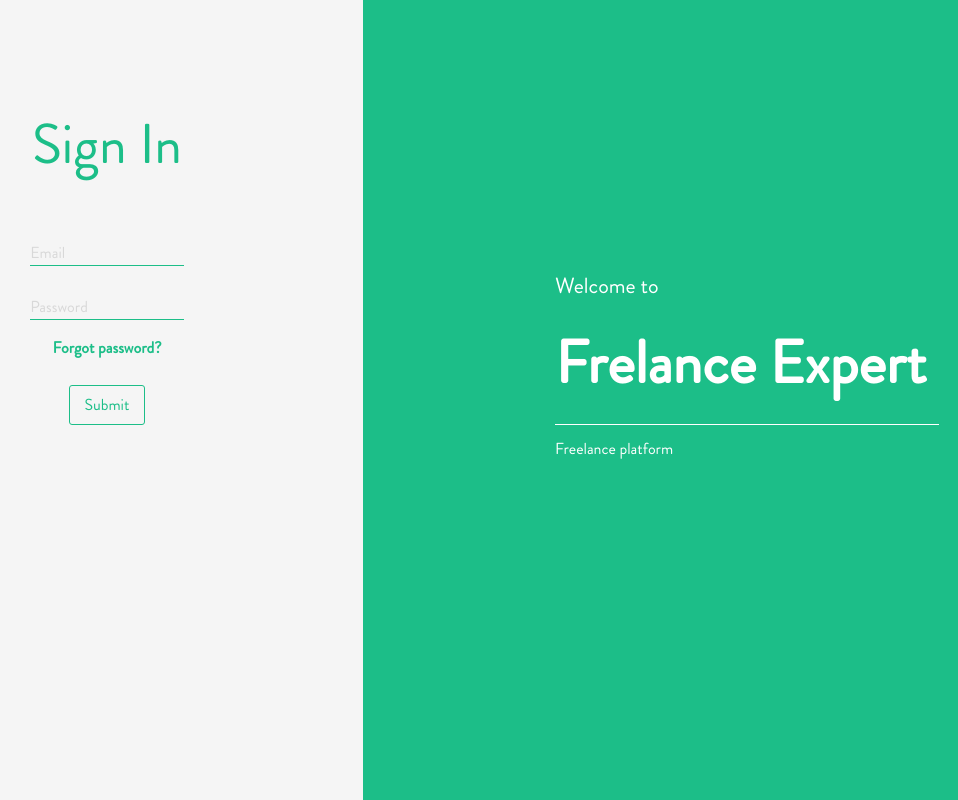
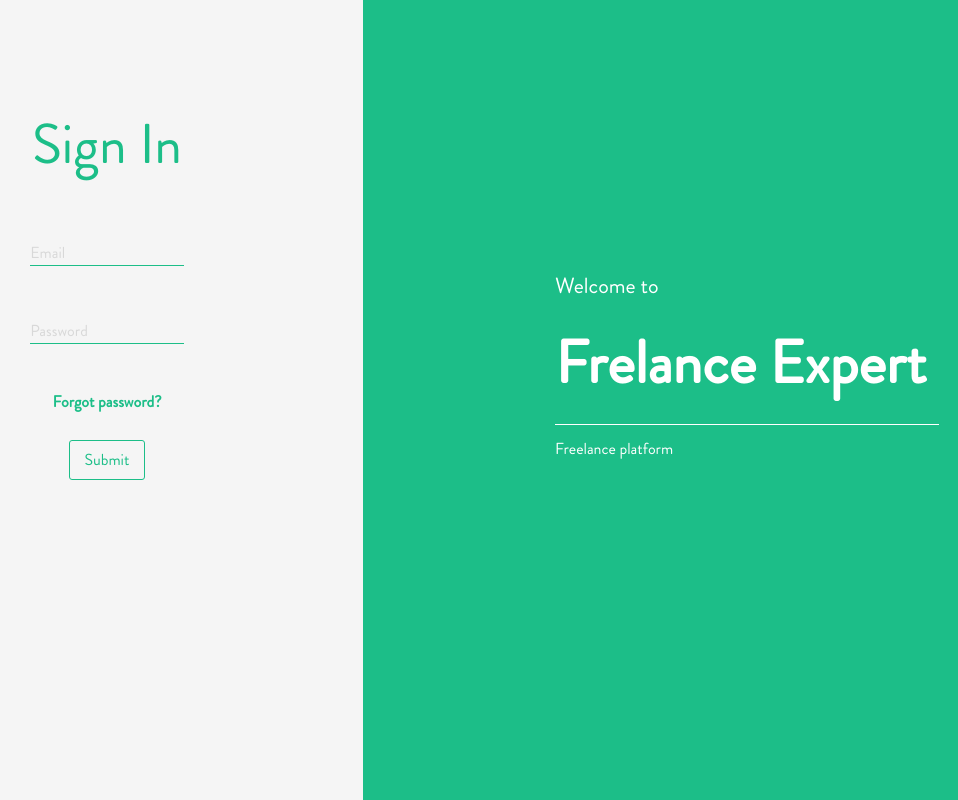
Before and after one commit to muskanmahajan37/flex-frontend, a React (Create React App) app: page /login in a window 1280 px wide. Shown: the whole page, without its empty margins (149-1107 px from the left). Built offline with nearby package versions, Linux system fonts and the light colour scheme; no server answers.

Commit message:
Fixed validation for login

```diff
--- a/src/style/login.css
+++ b/src/style/login.css
@@ -103,9 +103,16 @@
 .forgot-password {
   color: #1cbe88;
   font-weight: bold;
+  margin-top: 2.5%;
   margin-bottom: 10%;
 }
 
 .error-message {
   color: #ff0000;
+  margin: 0;
 }
+
+.hidden-message {
+  color: whitesmoke;
+  margin: 0;
+}
--- a/src/views/LoginScreen.js
+++ b/src/views/LoginScreen.js
@@ -52,11 +52,12 @@ const LoginScreen = ({ login, isAuthenticated }) => {
                     onChange={(e) => setEmail(e.target.value)}
                   />
                 </Form.Group>
-                {errors.email && errors.email.type === "required" && (
+                {errors.email && errors.email.type === "required" ? (
                   <p className="error-message">This field is required</p>
-                )}
-                {errors.email && errors.email.type === "pattern" && (
+                ) : errors.email && errors.email.type === "pattern" ? (
                   <p className="error-message">Enter a valid email address</p>
+                ) : (
+                  <p className="hidden-message">!</p>
                 )}
                 <Form.Group controlId="formBasicPassword">
                   <input
@@ -68,8 +69,10 @@ const LoginScreen = ({ login, isAuthenticated }) => {
                     onChange={(e) => setPassowrd(e.target.value)}
                   />
                 </Form.Group>
-                {errors.password && (
+                {errors.password ? (
                   <p className="error-message">This field is required</p>
+                ) : (
+                  <p className="hidden-message">!</p>
                 )}
                 <p className="forgot-password">Forgot password?</p>
                 <button className="login-button" type="submit">
```
